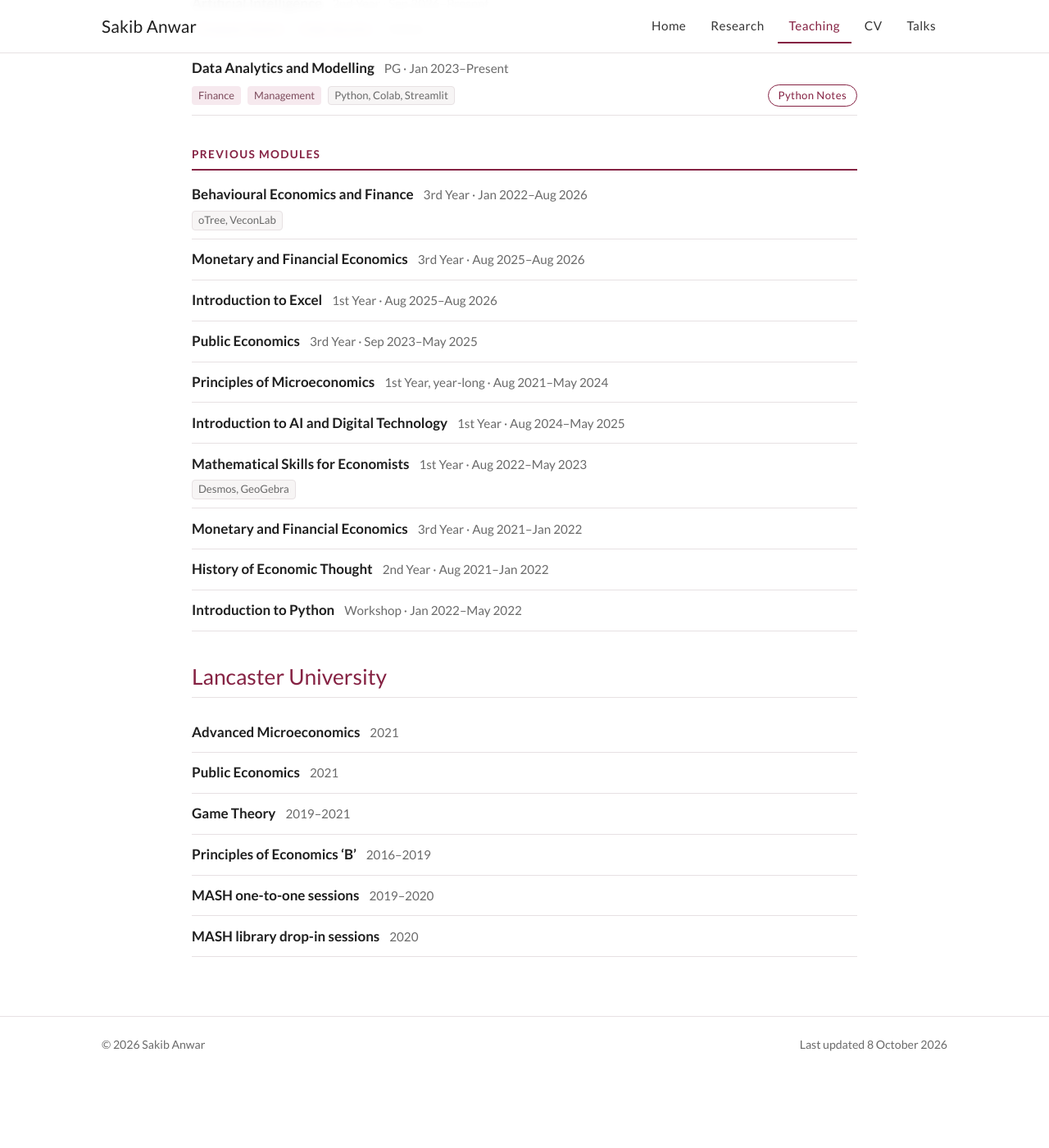
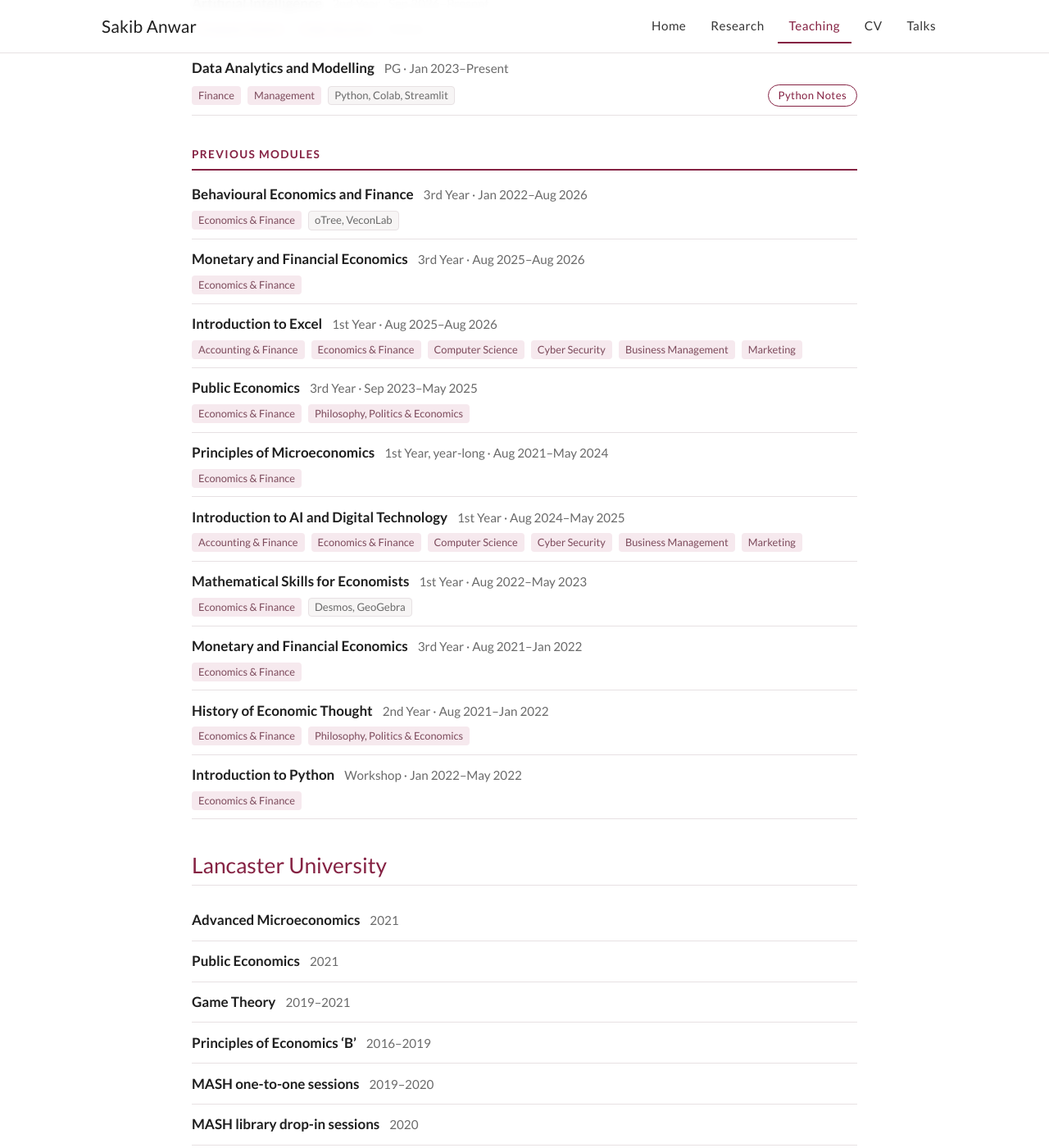
Before and after one commit to sakibanwar/sakibanwar.github.io, a Jekyll site: the page built from teaching.md, in a window 1280 px wide and 1400 px high, scrolled down 1345 px. Shown: the whole window at 82% size. Built offline with Jekyll 4.4.1, drawn with Linux system fonts in a browser that asks for light colours; before the commit the page ends 2652 px from its top, so only the background shows below that.

Commit message:
Add programme labels to previous Winchester modules
Co-Authored-By: Claude Opus 5.5 <noreply@anthropic.com>

```diff
--- a/_data/teaching.yml
+++ b/_data/teaching.yml
@@ -126,36 +126,68 @@ places:
         modules:
           - name: Behavioural Economics and Finance
             level: 3rd Year
+            students:
+              - Economics & Finance
             note: designed from scratch
             tools: oTree, VeconLab
             dates: Jan 2022–Aug 2026
           - name: Monetary and Financial Economics
             level: 3rd Year
+            students:
+              - Economics & Finance
             dates: Aug 2025–Aug 2026
           - name: Introduction to Excel
             level: 1st Year
+            students:
+              - Accounting & Finance
+              - Economics & Finance
+              - Computer Science
+              - Cyber Security
+              - Business Management
+              - Marketing
             dates: Aug 2025–Aug 2026
           - name: Public Economics
             level: 3rd Year
+            students:
+              - Economics & Finance
+              - Philosophy, Politics & Economics
             dates: Sep 2023–May 2025
           - name: Principles of Microeconomics
             level: 1st Year, year-long
+            students:
+              - Economics & Finance
             dates: Aug 2021–May 2024
           - name: Introduction to AI and Digital Technology
             level: 1st Year
+            students:
+              - Accounting & Finance
+              - Economics & Finance
+              - Computer Science
+              - Cyber Security
+              - Business Management
+              - Marketing
             dates: Aug 2024–May 2025
           - name: Mathematical Skills for Economists
             level: 1st Year
+            students:
+              - Economics & Finance
             tools: Desmos, GeoGebra
             dates: Aug 2022–May 2023
           - name: Monetary and Financial Economics
             level: 3rd Year
+            students:
+              - Economics & Finance
             dates: Aug 2021–Jan 2022
           - name: History of Economic Thought
             level: 2nd Year
+            students:
+              - Economics & Finance
+              - Philosophy, Politics & Economics
             dates: Aug 2021–Jan 2022
           - name: Introduction to Python
             level: Workshop
+            students:
+              - Economics & Finance
             dates: Jan 2022–May 2022
 
   - name: Lancaster University
```
